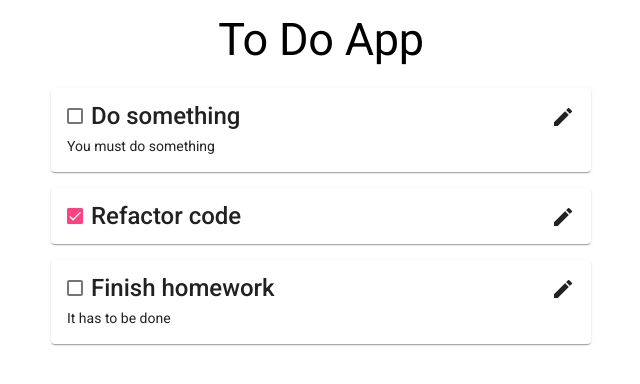
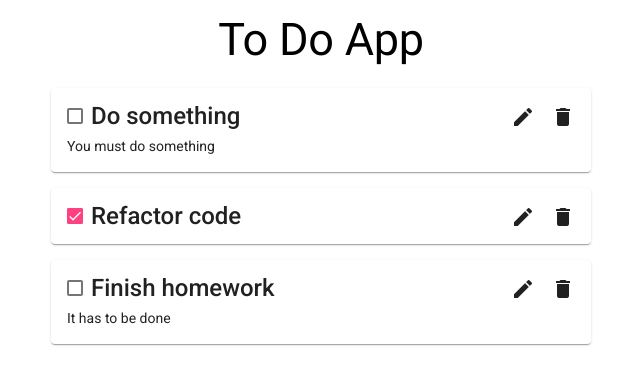
Before and after one commit to GabrielMajeri/todo-mvc-angular-spring, an Angular app in the folder client/: page / in a window 1280 px wide. Shown: the top 384 px of the page, without its empty margins (319-959 px from the left). Built offline with nearby package versions, Linux system fonts and the light colour scheme.

Commit message:
Add button to delete to dos

```diff
--- a/client/src/app/to-do-card/to-do-card.component.css
+++ b/client/src/app/to-do-card/to-do-card.component.css
@@ -13,7 +13,7 @@ mat-card-content {
   margin-bottom: 0;
 }
 
-button.edit {
+.buttons {
   position: absolute;
   top: 8px;
   right: 8px;
--- a/client/src/app/to-do-card/to-do-card.component.html
+++ b/client/src/app/to-do-card/to-do-card.component.html
@@ -32,14 +32,14 @@
     </div>
   </ng-template>
 
-  <!-- Edit button -->
-  <button
-    *ngIf="editable"
-    mat-icon-button
-    aria-label="Edit to do"
-    class="edit"
-    (click)="onEdit()"
-  >
-    <mat-icon aria-hidden="false">edit</mat-icon>
-  </button>
+  <div *ngIf="editable" class="buttons">
+    <!-- Edit button -->
+    <button mat-icon-button aria-label="Edit to do" (click)="onEdit()">
+      <mat-icon aria-hidden="false">edit</mat-icon>
+    </button>
+    <!-- Delete button -->
+    <button mat-icon-button aria-label="Delete to do" (click)="onDelete()">
+      <mat-icon aria-hidden="false">delete</mat-icon>
+    </button>
+  </div>
 </mat-card>
--- a/client/src/app/to-do-card/to-do-card.component.ts
+++ b/client/src/app/to-do-card/to-do-card.component.ts
@@ -12,12 +12,17 @@ export class ToDoCardComponent {
   @Input() active: boolean = false;
 
   @Output() edit = new EventEmitter();
+  @Output() delete = new EventEmitter();
   @Output() save = new EventEmitter<ToDo>();
 
   onEdit() {
     this.edit.emit(null);
   }
 
+  onDelete() {
+    this.delete.emit(null);
+  }
+
   onSave() {
     this.save.emit(this.toDo);
   }
--- a/client/src/app/to-do-list/to-do-list.component.html
+++ b/client/src/app/to-do-list/to-do-list.component.html
@@ -4,5 +4,6 @@
   [editable]="activeToDoIndex === undefined"
   [active]="activeToDoIndex === i"
   (edit)="onEdit(i)"
+  (delete)="onDelete(i)"
   (save)="onSave($event)"
 ></app-to-do-card>
--- a/client/src/app/to-do-list/to-do-list.component.ts
+++ b/client/src/app/to-do-list/to-do-list.component.ts
@@ -22,6 +22,11 @@ export class ToDoListComponent implements OnInit {
     this.activeToDoIndex = index;
   }
 
+  onDelete(index: number): void {
+    console.log(`Deleting to do ${this.toDos[index].id}`);
+    this.toDos.splice(index, 1);
+  }
+
   onSave(toDo: ToDo): void {
     console.log(`Saving to do ${toDo.id}`);
     this.activeToDoIndex = undefined;
```
